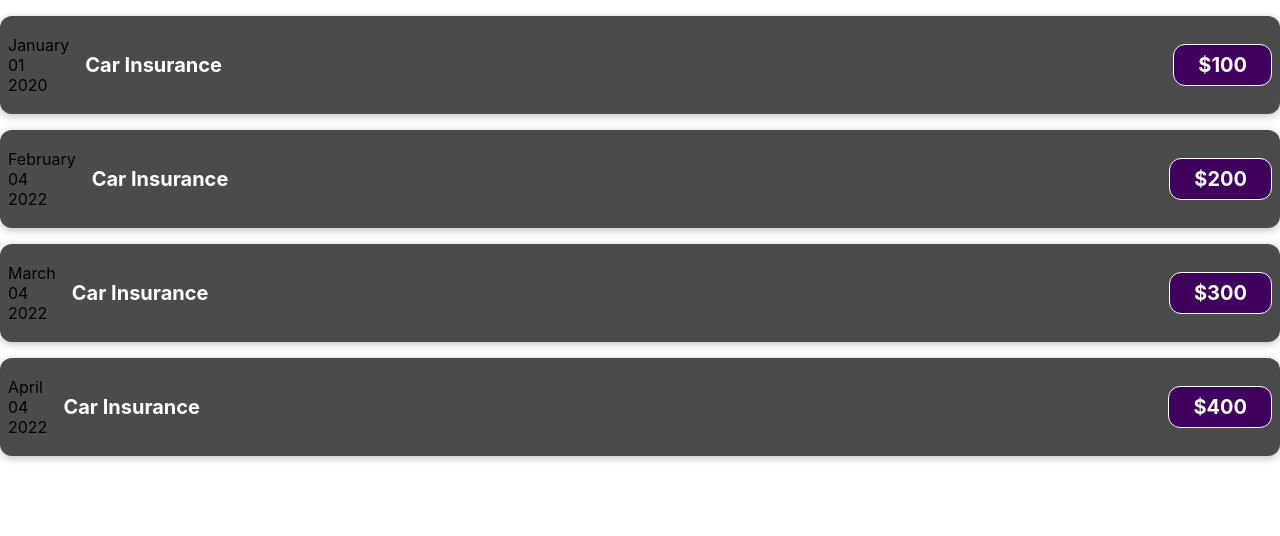
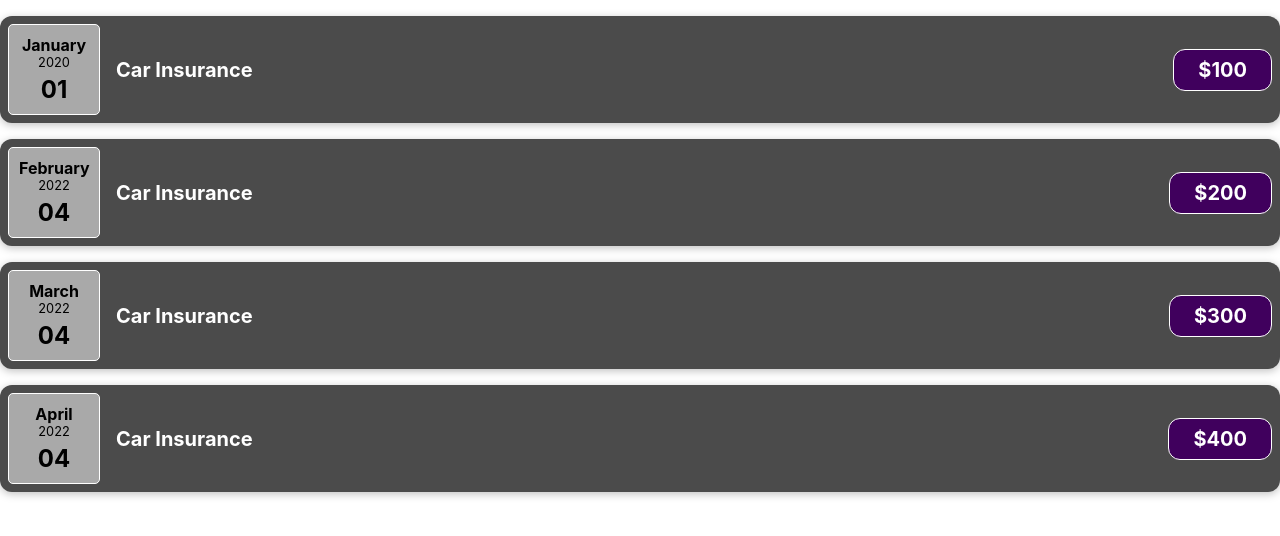
Before and after one commit to ken888686/food-order, a React (Create React App) app: page / in a window 1280 px wide. Shown: the top 536 px of the page. Built offline with nearby package versions, Linux system fonts and the light colour scheme.

Commit message:
split components - Expenses

```diff
--- a/package.json
+++ b/package.json
@@ -9,6 +9,7 @@
     "react": "^18.1.0",
     "react-dom": "^18.1.0",
     "react-scripts": "5.0.1",
+    "sass": "^1.51.0",
     "web-vitals": "^2.1.4"
   },
   "scripts": {
--- a/src/App.js
+++ b/src/App.js
@@ -1,6 +1,6 @@
 // import logo from './logo.svg';
 // import './App.css';
-import ExpenseItem from './components/Expenseitem';
+import Expenses from './components/Expenses';
 
 function App() {
   const expenses = [
@@ -32,14 +32,7 @@ function App() {
 
   return (
     <div className="App">
-      {expenses.map((item) => (
-        <ExpenseItem
-          key={item.id}
-          title={item.title}
-          amount={item.amount}
-          date={item.date}
-        />
-      ))}
+      <Expenses expenses={expenses} />
     </div>
   );
 }
--- /dev/null
+++ b/src/components/ExpenseDate.js
@@ -0,0 +1,16 @@
+import './ExpenseDate.scss';
+
+export default function ExpenseDate(props) {
+  const { date } = props;
+  const month = date.toLocaleString('default', { month: 'long' });
+  const day = date.toLocaleString('default', { day: '2-digit' });
+  const year = date.getFullYear();
+
+  return (
+    <div className="expense-date">
+      <div className="expense-date__month">{month}</div>
+      <div className="expense-date__year">{year}</div>
+      <div className="expense-date__day">{day}</div>
+    </div>
+  );
+}
--- /dev/null
+++ b/src/components/ExpenseDate.scss
@@ -0,0 +1,22 @@
+.expense-date {
+  width: 70px;
+  background-color: darkgray;
+  border: 1px solid white;
+  border-radius: 5px;
+  padding: 10px;
+  text-align: center;
+
+  &__month {
+    font-weight: bold;
+  }
+
+  &__year {
+    font-size: 0.8em;
+  }
+
+  &__day {
+    margin-top: 5px;
+    font-size: 1.5rem;
+    font-weight: bold;
+  }
+}
--- a/src/components/Expenseitem.js
+++ b/src/components/Expenseitem.js
@@ -1,17 +1,11 @@
+import ExpenseDate from './ExpenseDate';
 import './ExpenseItem.css';
 
 export default function ExpenseItem(props) {
   const { title, amount, date } = props;
-  const month = date.toLocaleString('default', { month: 'long' });
-  const day = date.toLocaleString('default', { day: '2-digit' });
-  const year = date.getFullYear();
   return (
     <div className="expense-item">
-      <div>
-        <div>{month}</div>
-        <div>{day}</div>
-        <div>{year}</div>
-      </div>
+      <ExpenseDate date={date} />
       <div className="expense-item__description">
         <h2>{title}</h2>
         <p className="expense-item__price">
--- /dev/null
+++ b/src/components/Expenses.js
@@ -0,0 +1,14 @@
+import ExpenseItem from './ExpenseItem';
+
+export default function Expenses(props) {
+  const { expenses } = props;
+
+  return expenses.map((item) => (
+    <ExpenseItem
+      key={item.id}
+      title={item.title}
+      amount={item.amount}
+      date={item.date}
+    />
+  ));
+}
```
Also changed, not shown: 1 other file (tests, documents, lock files or other folders).
